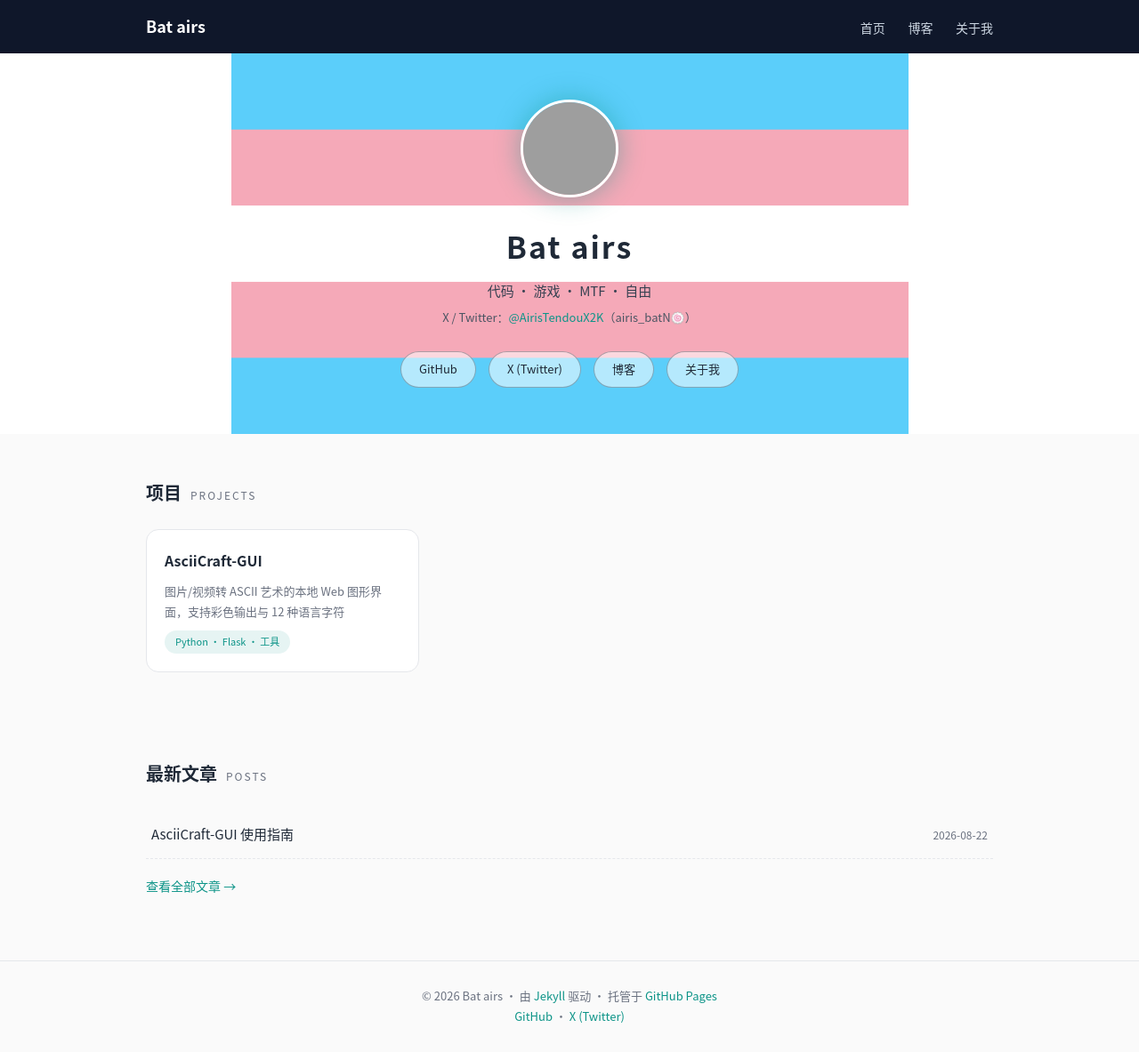
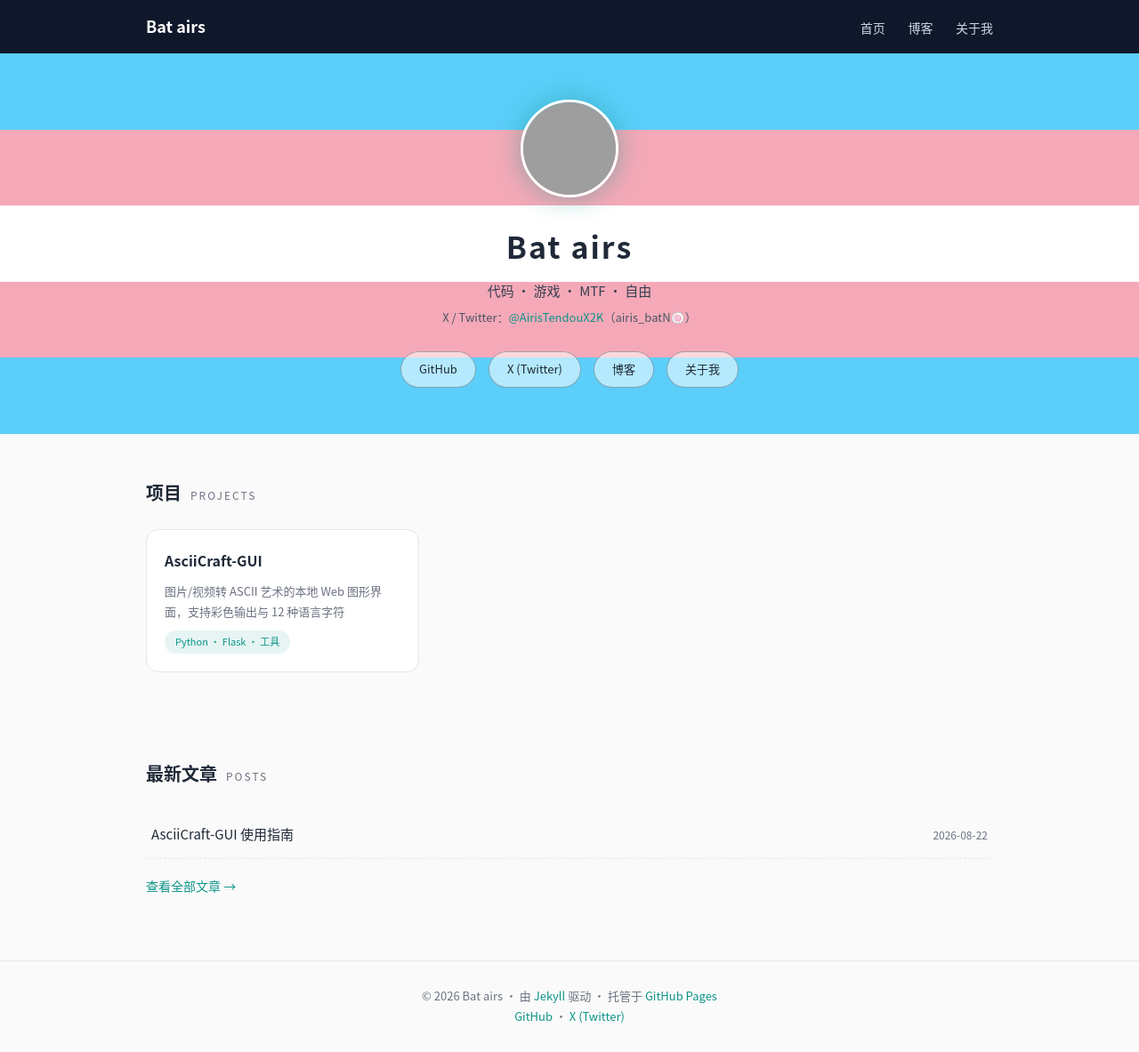
Before and after one commit to Bat-airs/Bat-airs.github.io, a Jekyll site: the page built from index.html, in a window 1280 px wide and 1183 px high. Shown: the whole window at 89% size. Built offline with Jekyll 4.4.1, drawn with Linux system fonts in a browser that asks for light colours; grey boxes are pictures that could not be loaded.

Commit message:
Hero 背景改为 CSS 绘制的标准跨性别旗（5条纹，蓝色完整可见）

```diff
--- a/assets/css/style.css
+++ b/assets/css/style.css
@@ -49,12 +49,13 @@ a:hover { text-decoration: underline; }
 
 /* ---------- Hero ---------- */
 .hero {
-  /* 背景：transgender 旗（contain 完整显示整面旗，蓝色条纹不被裁剪） */
-  background-image: url("/assets/img/bg-flag.png");
-  background-size: contain;
-  background-repeat: no-repeat;
-  background-position: center;
-  background-color: #ffffff;
+  /* 标准跨性别旗（5 条横纹：蓝-粉-白-粉-蓝），CSS 渐变绘制，蓝色条纹完整可见 */
+  background: linear-gradient(to bottom,
+    #5BCEFA 0%, #5BCEFA 20%,
+    #F5A9B8 20%, #F5A9B8 40%,
+    #FFFFFF 40%, #FFFFFF 60%,
+    #F5A9B8 60%, #F5A9B8 80%,
+    #5BCEFA 80%, #5BCEFA 100%);
   color: var(--text);
   text-align: center;
   padding: 52px 24px;
```
